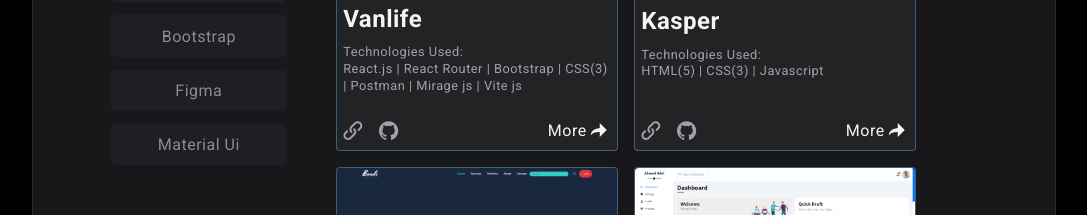
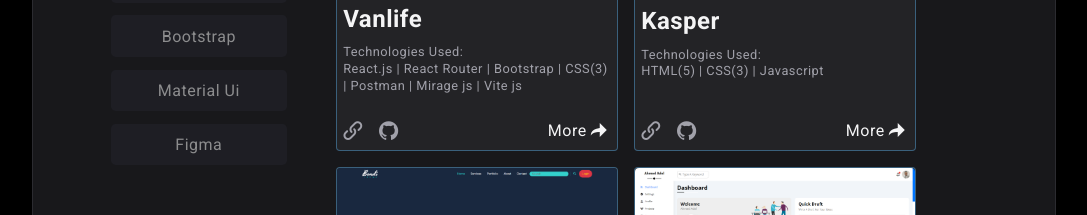
Before and after one commit to AhmedAdel700/Portfolio, a React (Vite) app: page /portfolio in a window 1280 px wide. Shown: the part 293-508 px from the top of the page, without its empty margins (96-1183 px from the left). Built offline with nearby package versions, Linux system fonts and the light colour scheme.

Commit message:
Fixed The Button Bug

```diff
--- a/src/pages/portfolio/Portfolio.jsx
+++ b/src/pages/portfolio/Portfolio.jsx
@@ -92,20 +92,20 @@ export default function Portfolio() {
         <button
           onClick={() => {
             isActive(5);
-            filteredData("figma");
+            filteredData("material-ui");
           }}
           className={active === 5 && "activeLink"}
         >
-          Figma
+          Material Ui
         </button>
         <button
           onClick={() => {
             isActive(6);
-            filteredData("material-ui");
+            filteredData("figma");
           }}
           className={active === 6 && "activeLink"}
         >
-          Material Ui
+          Figma
         </button>
       </section>
       <section className="right-section flex">{projects}</section>
```
